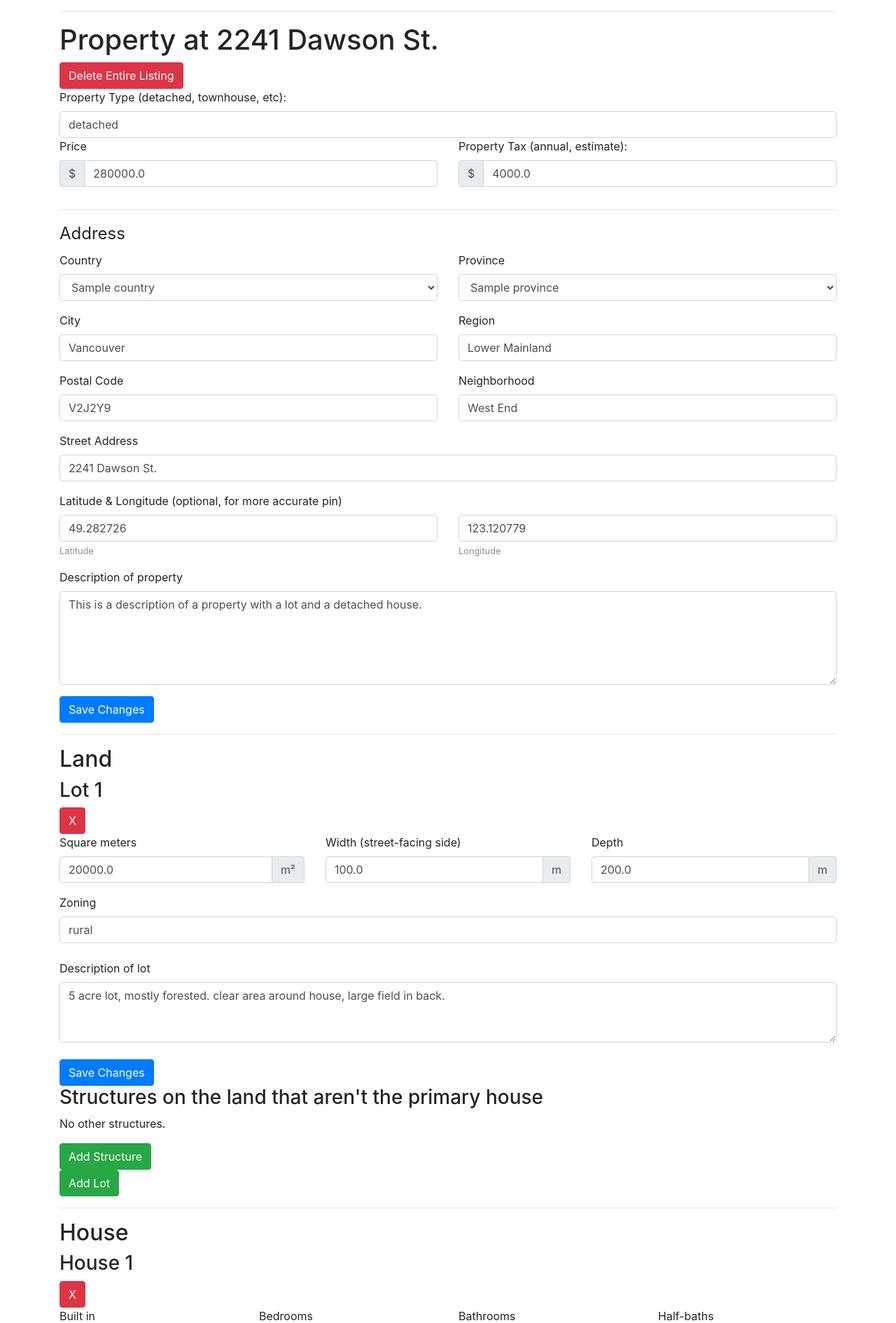
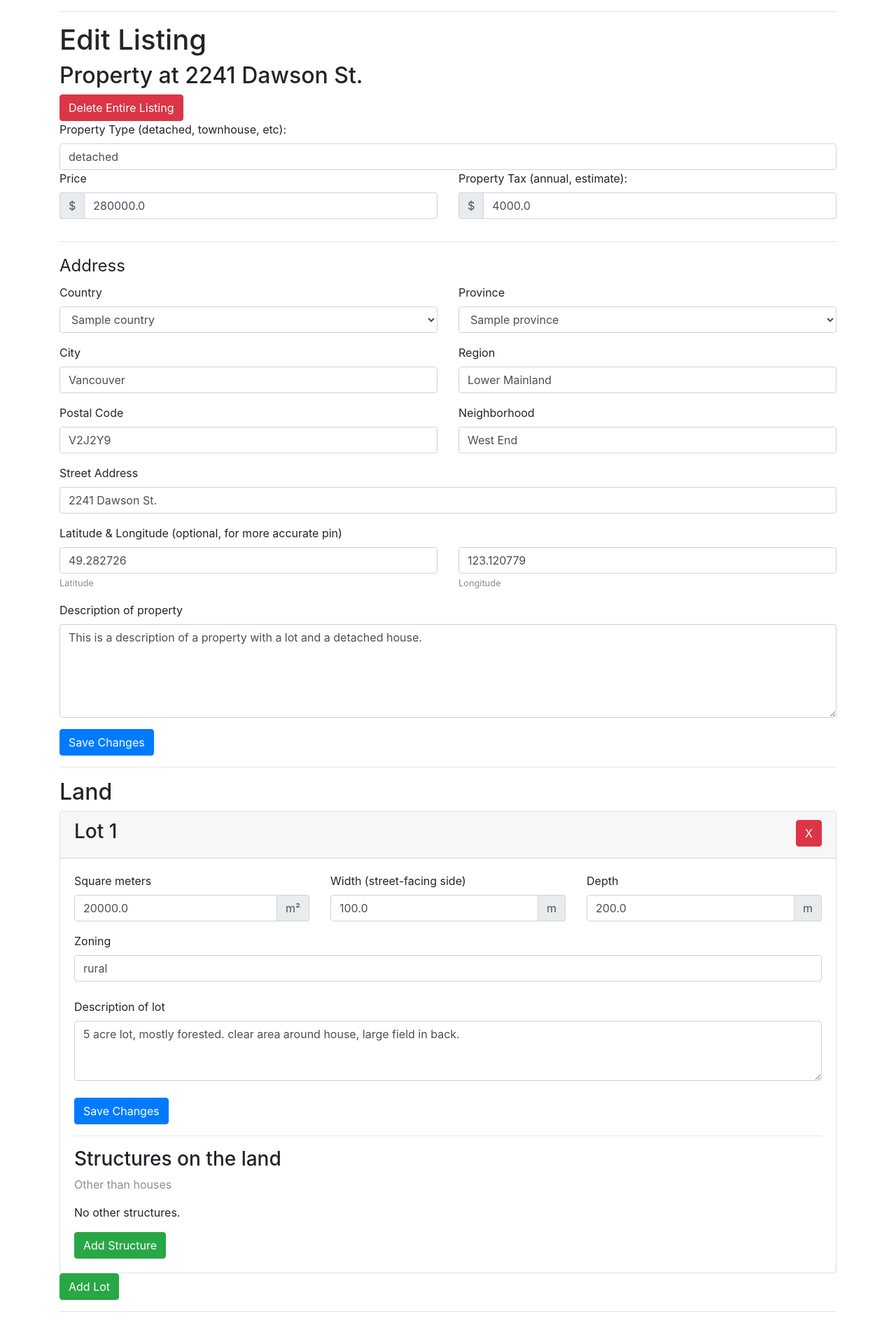
Before and after one commit to riolet/openhome, a Django app: template property/templates/property/edit.html in a window 1280 px wide. Shown: the part 56-1947 px from the top of the page at 70% size. Run offline with Django 3.2, Linux system fonts and the light colour scheme; data comes from the database, SQL or seed files in the repository; tables that the repository leaves empty hold one stand-in row (values such as "Sample post"); the template is opened without the code that fills it: values that come from a table or form of the project are taken from there, most other values are stand-ins (such as "Sample title", 1, 10 or a date in 2020); some libraries are stand-ins or nearby versions.

Commit message:
better styling of sections

```diff
--- a/property/templates/property/edit.html
+++ b/property/templates/property/edit.html
@@ -34,7 +34,9 @@ const csrftoken = $("[name=csrfmiddlewaretoken]").val();
 
 <!-- Property Information -->
 
-<h1>Property at {{property.street_address}}</h1>
+<h1>Edit Listing</h1>
+
+<h2>Property at {{property.street_address}}</h2>
 <input class="delitem btn btn-danger" type="button" data-model="property" data-pk="{{property.pk}}" value="Delete Entire Listing">
 <form id="edit_property" action="{% url 'property:edit' property.id %}" method="post">
   <input type="hidden" name="type" value="property" />
@@ -186,13 +188,16 @@ const csrftoken = $("[name=csrfmiddlewaretoken]").val();
 <h2>Land</h2>
 {% if property.lot_set.count %}
 {% for lot in property.lot_set.all %}
+  <div class="card">
+    <div class="card-header">
+      <h3 class="float-left">Lot {{forloop.counter}}</h3>
+      <input class="delitem btn btn-danger float-right" type="button" data-model="lot" data-pk="{{lot.pk}}" value="X">
+    </div>
+    <div class="card-body">
       <form id="edit_lot_{{lot.pk}}" action="{% url 'property:edit' property.id %}" method="post">
         <div class="lot">
           <input type="hidden" name="type" value="lot" />
           <input type="hidden" name="pk" value="{{lot.pk}}" />
-      <h3>Lot {{forloop.counter}}</h3>
-      <input class="delitem btn btn-danger" type="button" data-model="lot" data-pk="{{lot.pk}}" value="X">
-
           <div class="row">
             <div class="col-sm">
               <div class="form-group">
@@ -234,15 +239,22 @@ const csrftoken = $("[name=csrfmiddlewaretoken]").val();
           <input class="saveform btn btn-primary" type="button" value="Save Changes" />
         </div>
       </form>
-  <h3>Structures on the land that aren't the primary house</h3>
+
+      <hr />
+      <h3>Structures on the land</h3>
+      <p class="text-muted">Other than houses</p>
       {% if lot.structure_set.count %}
       {% for structure in lot.structure_set.all %}
+        <div class="card">
+          <div class="card-header">
+            <h4 class="float-left">Structure {{forloop.counter}}</h4>
+            <input class="delitem btn btn-danger float-right" type="button" data-model="structure" data-pk="{{structure.pk}}" value="X">
+          </div>
+          <div class="card-body">
             <form id="edit_structure_{{structure.pk}}" action="{% url 'property:edit' property.id %}" method="post">
               <div class="structure">
                 <input type="hidden" name="type" value="structure" />
                 <input type="hidden" name="pk" value="{{structure.pk}}" />
-        <h4>Structure {{forloop.counter}}</h4>
-        <input class="delitem btn btn-danger" type="button" data-model="structure" data-pk="{{structure.pk}}" value="X">
                 <div class="row">
                   <div class="col-md-3 col-sm-6 col-12">
                     <div class="form-group">
@@ -290,12 +302,19 @@ const csrftoken = $("[name=csrfmiddlewaretoken]").val();
                 <input class="saveform btn btn-primary" type="button" value="Save Changes" />
               </div>
             </form>
+          </div>
+        </div>
       {% endfor %}
       {% else %}
         <p>No other structures.</p>
       {% endif %}
       <input class="additem btn btn-success" type="button" data-model="structure" data-parent="{{lot.pk}}" value="Add Structure" /><br />
       {% endfor %}
+    </div>
+  </div>
+
+
+
 {% else %}
 <p>No land included.</p>
 {% endif %}
@@ -305,15 +324,19 @@ const csrftoken = $("[name=csrfmiddlewaretoken]").val();
 <!-- House Information -->
 
 <hr />
-<h2>House</h2>
+<h2>Houses</h2>
 {% if property.house_set.count %}
 {% for house in property.house_set.all %}
+  <div class="card">
+    <div class="card-header">
+      <h3 class="float-left">House {{forloop.counter}}</h3>
+      <input class="delitem btn btn-danger float-right" type="button" data-model="house" data-pk="{{house.pk}}" value="X">
+    </div>
+    <div class="card-body">
       <form id="edit_house_{{house.pk}}" action="{% url 'property:edit' property.id %}" method="post">
         <input type="hidden" name="type" value="house" />
         <input type="hidden" name="pk" value="{{house.pk}}" />
         <div class="house">
-      <h3>House {{forloop.counter}}</h3>
-      <input class="delitem btn btn-danger" type="button" data-model="house" data-pk="{{house.pk}}" value="X">
           <div class="row">
             <div class="col-md-3 col-sm-6 col-12">
               <div class="form-group">
@@ -392,9 +415,14 @@ const csrftoken = $("[name=csrfmiddlewaretoken]").val();
           <input class="saveform btn btn-primary" type="button" value="Save Changes" />
         </div>
       </form>
-  <h3>Rooms in the house:</h3>
+      <hr />
+      <div class="card">
+        <div class="card-header">
+          <h3>Rooms in the house</h3>
+        </div>
+        <div class="card-body">
           <form id="edit_houserooms" action="{% url 'property:edit' property.id %}" method="post">
-  <table class="table">
+          <table class="table table-sm">
             <thead>
               <tr>
                 <th>Room role</th>
@@ -436,6 +464,10 @@ const csrftoken = $("[name=csrfmiddlewaretoken]").val();
           <input class="saveform btn btn-primary" type="button" value="Save Changes"/>
           <input class="additem btn btn-success" type="button" data-model="houseroom" data-parent="{{house.pk}}" value="Add Room"/>
           </form>
+        </div>
+      </div>
+    </div>
+  </div>
 {% endfor %}
 {% else %}
 <p>No house listed</p>
@@ -449,12 +481,16 @@ const csrftoken = $("[name=csrfmiddlewaretoken]").val();
 <h2>Suite</h2>
 {% if property.suite_set.count %}
 {% for suite in property.suite_set.all %}
+  <div class="card">
+    <div class="card-header">
+      <h3 class="float-left">Suite {{forloop.counter}}</h3>
+      <input class="delitem btn btn-danger float-right" type="button" data-model="suite" data-pk="{{suite.pk}}" value="X">
+    </div>
+    <div class="card-body">
       <form id="edit_suite_{{suite.pk}}" action="{% url 'property:edit' property.id %}" method="post">
         <input type="hidden" name="type" value="suite" />
         <input type="hidden" name="pk" value="{{suite.pk}}" />
         <div class="suite">
-      <h3>Suite {{forloop.counter}}</h3>
-      <input class="delitem btn btn-danger" type="button" data-model="suite" data-pk="{{suite.pk}}" value="X">
           <div class="row">
             <div class="col-md-3 col-sm-6 col-12">
               <div class="form-group">
@@ -611,9 +647,14 @@ const csrftoken = $("[name=csrfmiddlewaretoken]").val();
           <input class="saveform btn btn-primary" type="button" value="Save Changes" />
         </div>
       </form>
+      <hr />
+      <div class="card">
+        <div class="card-header">
           <h3>Rooms in the suite:</h3>
+        </div>
+        <div class="card-body">
           <form id="edit_suiterooms" action="{% url 'property:edit' property.id %}" method="post">
-    <table class="table">
+            <table class="table table-sm">
               <thead>
                 <tr>
                   <th>Room role</th>
@@ -655,6 +696,10 @@ const csrftoken = $("[name=csrfmiddlewaretoken]").val();
             <input class="saveform btn btn-primary" type="button" value="Save Changes" />
             <input class="additem btn btn-success" type="button" data-model="suiteroom" data-parent="{{suite.pk}}" value="Add Room"/>
           </form>
+        </div>
+      </div>
+    </div>
+  </div>
 {% endfor %}
 {% else %}
 <p>No suite listed</p>
@@ -665,7 +710,11 @@ const csrftoken = $("[name=csrfmiddlewaretoken]").val();
 <!-- Seller's Contact Info -->
 
 <hr />
+<div class="card">
+  <div class="card-header">
     <h2>Seller's Contact Info: (<a href="{% url 'property:account' %}">edit</a>)</h2>
+  </div>
+  <div class="card-body">
     {{ property.owner.message }}
     <ul>
     {% if property.owner.b_email and property.owner.email %}
@@ -682,5 +731,8 @@ const csrftoken = $("[name=csrfmiddlewaretoken]").val();
     {% endif %}
     </ul>
   </div>
+</div>
+
+</div><!-- container -->
 </body>
 </html>
```
Lines whose indentation alone changed are shown as unchanged.
